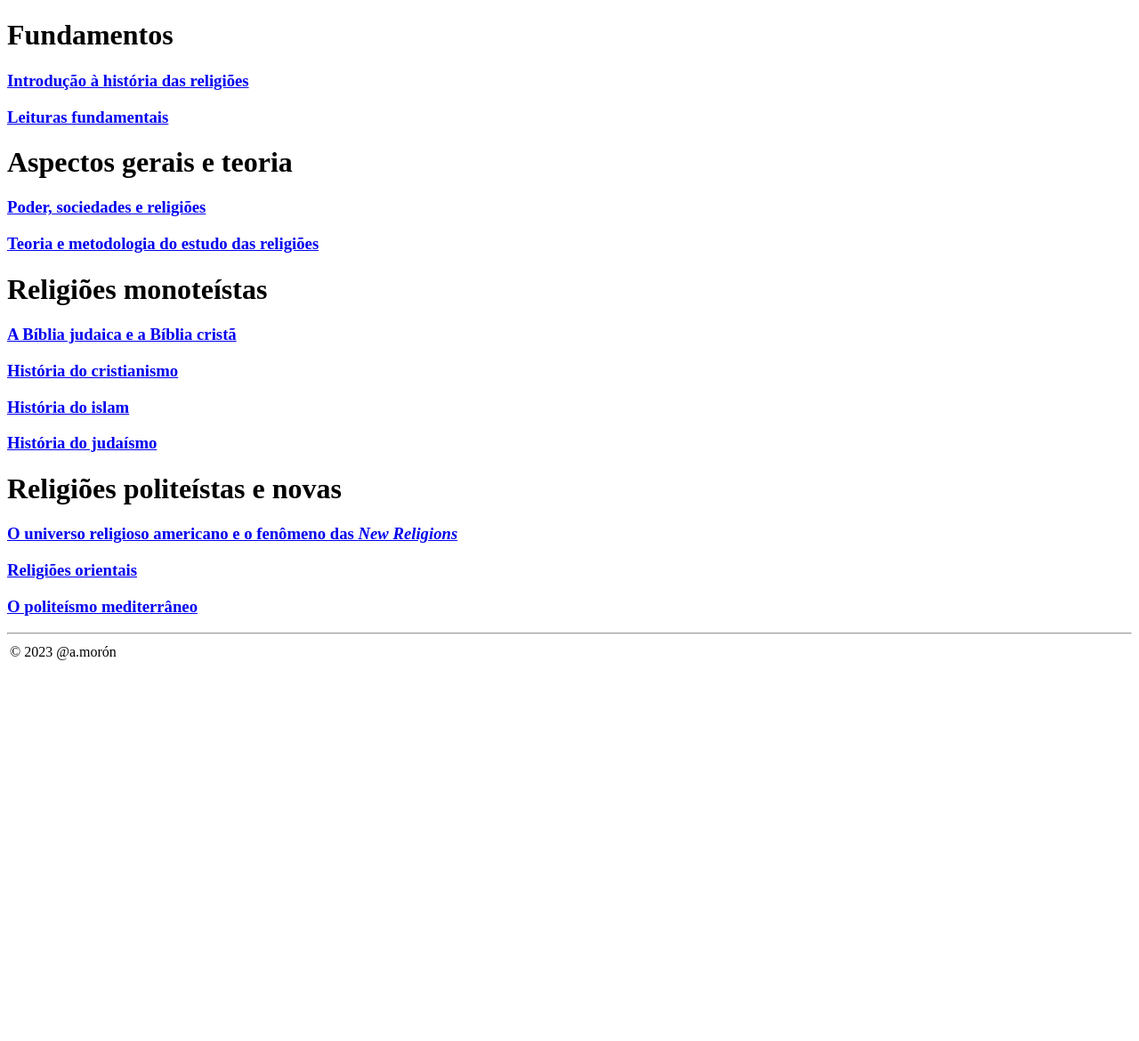
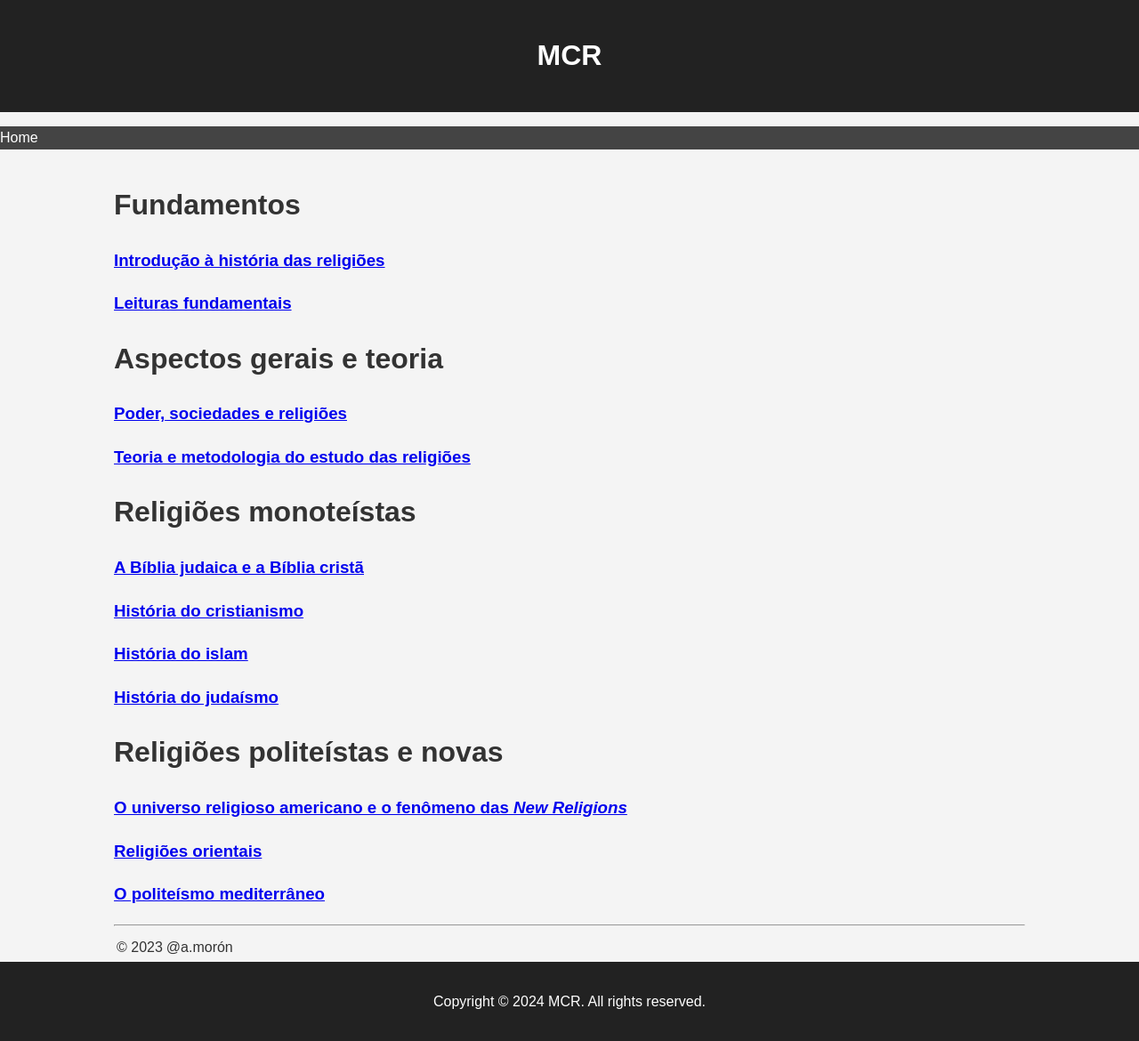
Before and after one commit to dh4ih/MCR, a Jekyll site: the page built from index.md, in a window 1280 px wide. Shown: the whole page at 89% size. Built offline with Jekyll 4.4.1, drawn with Linux system fonts in a browser that asks for light colours; before the commit the page ends 900 px from its top, so only the background shows below that.

Commit message:
Changed style

```diff
--- a/_layouts/default.html
+++ b/_layouts/default.html
@@ -5,9 +5,60 @@
     <meta name="viewport" content="width=device-width, initial-scale=1.0">
     <title>{{ page.title }}</title>
     <link href="https://cdnjs.cloudflare.com/ajax/libs/font-awesome/6.0.0-beta3/css/all.min.css" rel="stylesheet">
-    <!-- Incluye otras hojas de estilo aquí -->
+    <style>
+        body {
+            margin: 0;
+            font-family: 'Arial', sans-serif;
+            line-height: 1.6;
+            color: #333;
+            background-color: #f4f4f4;
+        }
+        header, footer {
+            background-color: #222;
+            color: white;
+            text-align: center;
+            padding: 1em;
+        }
+        nav ul {
+            padding: 0;
+            list-style: none;
+            background-color: #444;
+        }
+        nav ul li {
+            display: inline;
+            margin-right: 10px;
+        }
+        nav ul li a {
+            text-decoration: none;
+            color: white;
+        }
+        article {
+            margin: 20px;
+            padding: 20px;
+            background: white;
+        }
+        .container {
+            width: 80%;
+            margin: auto;
+            overflow: hidden;
+        }
+    </style>
 </head>
 <body>
-    {{ content }}
+    <header>
+        <h1>{{ site.title }}</h1>
+    </header>
+    <nav>
+        <ul>
+            <li><a href="/">Home</a></li>
+            <!-- Añade más enlaces de navegación aquí -->
+        </ul>
+    </nav>
+    <div class="container">
+        {{ content }}
+    </div>
+    <footer>
+        <p>Copyright © {{ "now" | date: "%Y" }} {{ site.title }}. All rights reserved.</p>
+    </footer>
 </body>
 </html>
```
